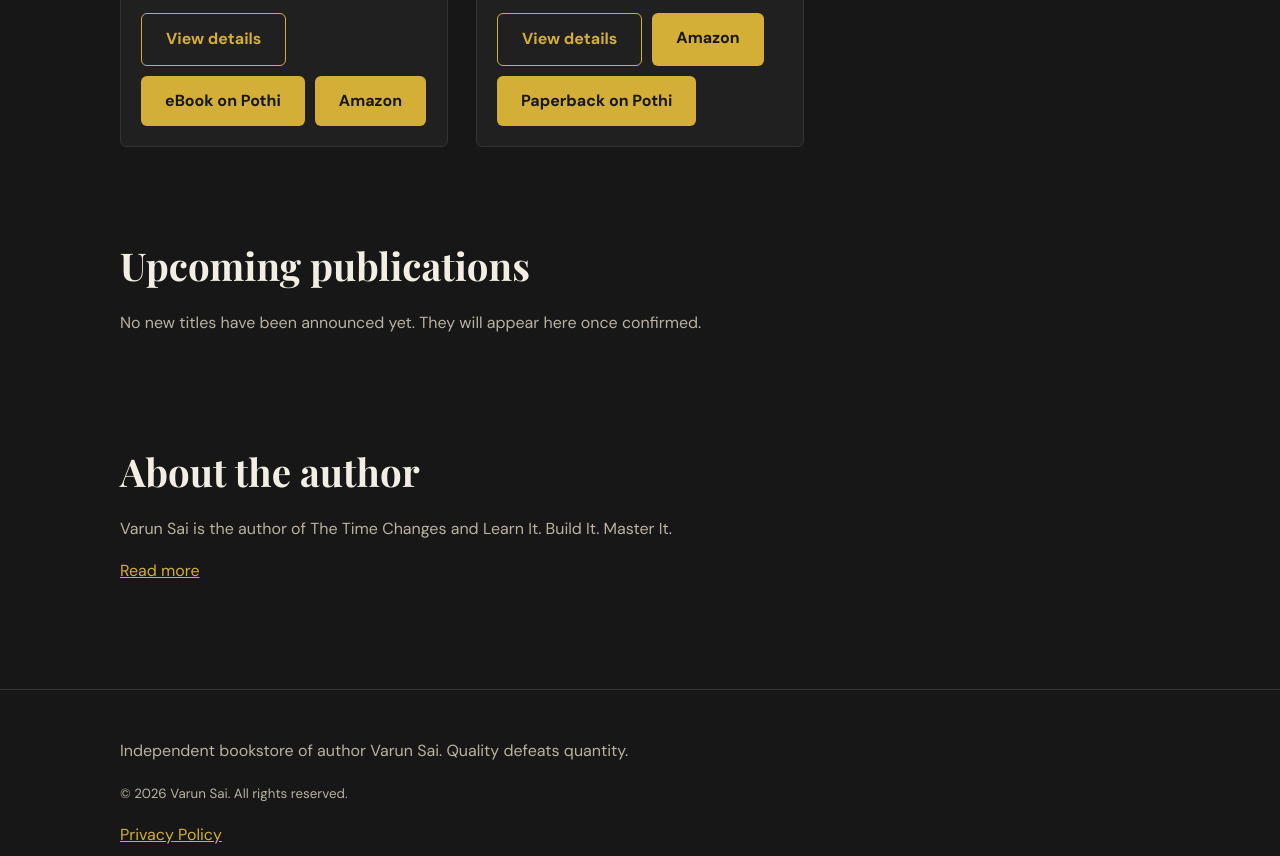
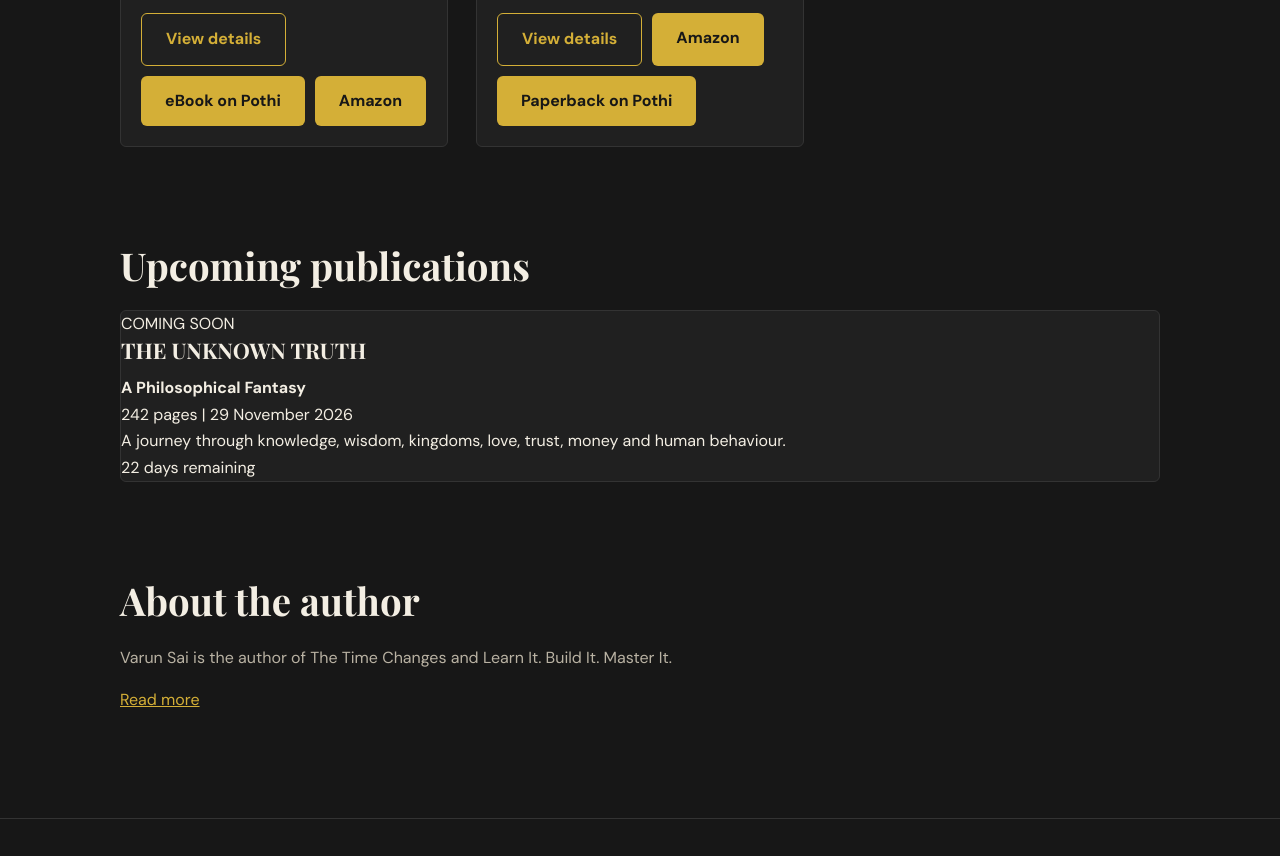
Before and after one commit to tsudhakartsudhakar5-crypto/varun-sai-bookstore, a plain HTML site: page index.html in a window 1280 px wide. Shown: the part 1364-2220 px from the top of the page. Drawn offline with nearby package versions, Linux system fonts and the light colour scheme; no server answers.

Commit message:
Update index.html

```diff
--- a/index.html
+++ b/index.html
@@ -1,4 +1,4 @@
-<!doctype html>
+ <!doctype html>
 <html lang="en"><head><meta charset="utf-8"><meta name="viewport" content="width=device-width,initial-scale=1">
 <title>VARUN SAI BOOKSTORE</title><meta name="description" content="Books by Varun Sai on philosophy, personal growth, learning and technology."><link rel="canonical" href="https://tsudhakartsudhakar5-crypto.github.io/varun-sai-bookstore/">
 <meta property="og:type" content="website"><meta property="og:title" content="VARUN SAI BOOKSTORE"><meta property="og:description" content="Books by Varun Sai on philosophy, personal growth, learning and technology."><meta property="og:url" content="https://tsudhakartsudhakar5-crypto.github.io/varun-sai-bookstore/">
@@ -12,7 +12,24 @@
 <main id="main" class="wrap">
 <div class="hero"><h1>Quality defeats quantity.</h1><p>Books by Varun Sai on philosophy, personal growth, learning and technology. Find them here and buy through trusted retailers.</p><p><a class="btn" href="books.html">Browse books</a></p></div>
 <section><h2>Featured books</h2><div class="grid" id="books"></div></section>
-<section><h2>Upcoming publications</h2><p class="muted">No new titles have been announced yet. They will appear here once confirmed.</p></section>
+<section id="upcoming">
+<h2>Upcoming publications</h2>
+<div class="card">
+<p>COMING SOON</p>
+<h3>THE UNKNOWN TRUTH</h3>
+<p><strong>A Philosophical Fantasy</strong></p>
+<p>242 pages | 29 November 2026</p>
+<p>A journey through knowledge, wisdom, kingdoms, love, trust, money and human behaviour.</p>
+<p id="countdown"></p>
+</div><script>
+const release = new Date("2026-11-29T12:00:00+05:30");
+setInterval(() => {
+let t = release - Date.now();
+document.getElementById("countdown").textContent =
+t > 0 ? Math.floor(t/86400000)+" days remaining" : "Coming soon!";
+}, 1000);
+</script>
+</section>
 <section><h2>About the author</h2><p class="muted">Varun Sai is the author of The Time Changes and Learn It. Build It. Master It.</p><p><a href="about.html">Read more</a></p></section></main>
 <footer><div class="wrap"><p>Independent bookstore of author Varun Sai. Quality defeats quantity.</p><small>&copy; <span id="year"></span> Varun Sai. All rights reserved.</small></div></footer>
 <script src="config.js"></script><script src="script.js"></script></body></html>
```
